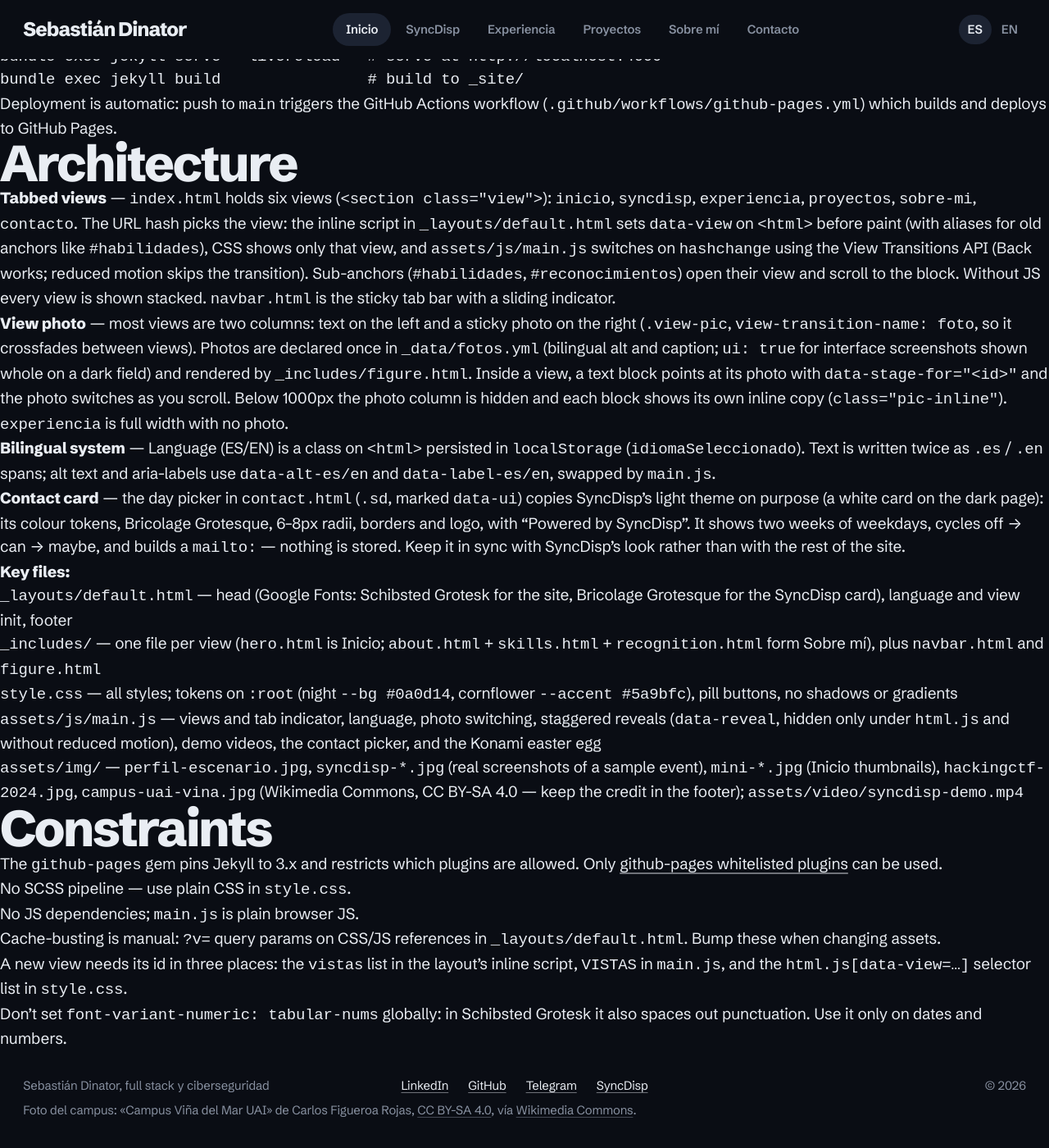
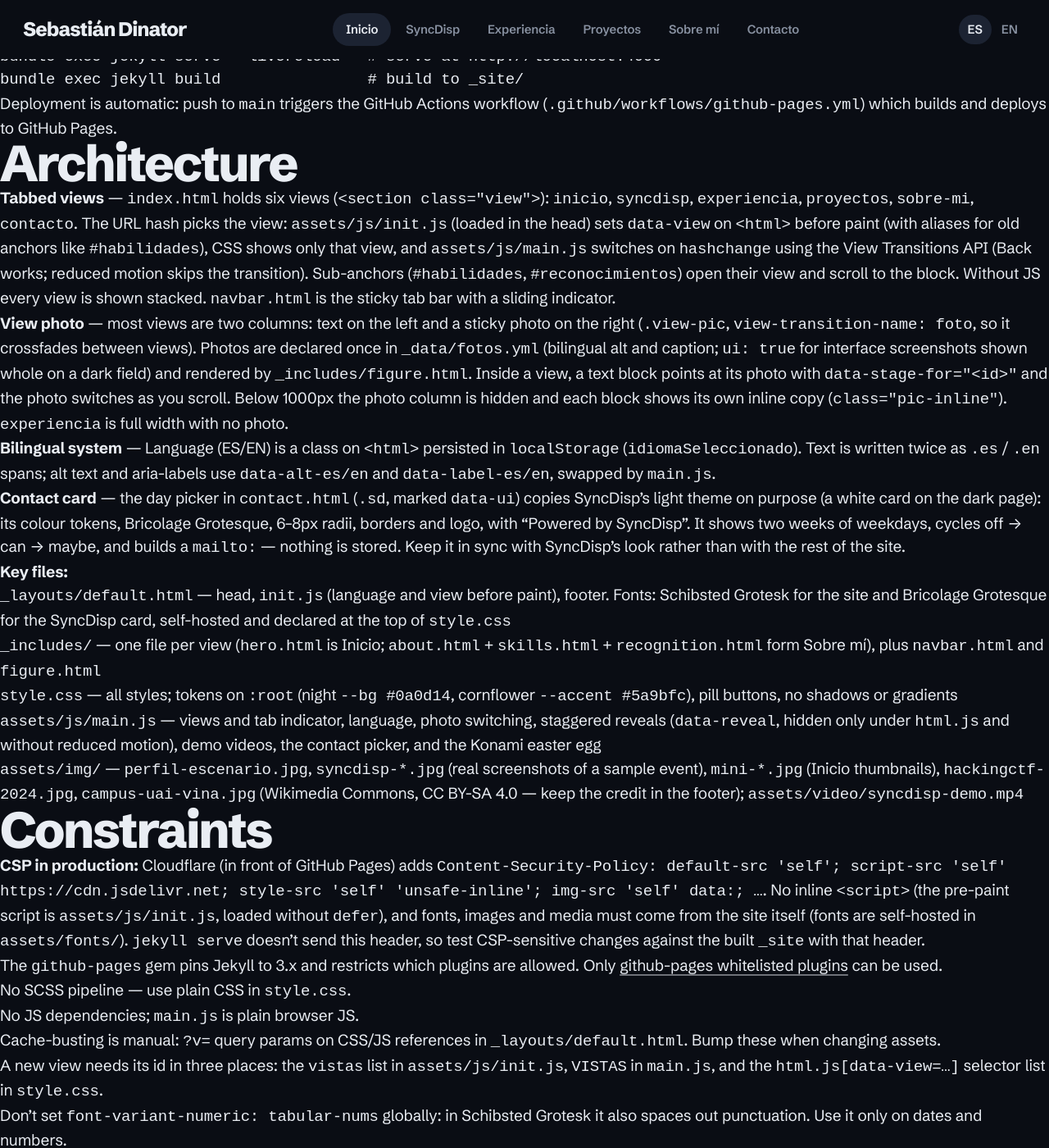
Before and after one commit to Seva41/Seva41.github.io, a Jekyll site: the page built from CLAUDE.md, in a window 1280 px wide and 1400 px high, scrolled down 302 px. Shown: the whole window at 82% size. Built offline with Jekyll 4.4.1, drawn with Linux system fonts in a browser that asks for light colours; our own code applies the rules of GitHub Pages for plain Markdown files.

Commit message:
Add init.js for language and active view handling before rendering
- Introduced a new script (init.js) to manage language selection and active view based on the URL hash.
- The script sets the document's language and view attributes to prevent flickering during page load.
- Implements a fallback to remove JS class if main.js fails to execute within 3 seconds.

```diff
--- a/CLAUDE.md
+++ b/CLAUDE.md
@@ -18,7 +18,7 @@ Deployment is automatic: push to `main` triggers the GitHub Actions workflow (`.
 
 ## Architecture
 
-**Tabbed views** — `index.html` holds six views (`<section class="view">`): `inicio`, `syncdisp`, `experiencia`, `proyectos`, `sobre-mi`, `contacto`. The URL hash picks the view: the inline script in `_layouts/default.html` sets `data-view` on `<html>` before paint (with aliases for old anchors like `#habilidades`), CSS shows only that view, and `assets/js/main.js` switches on `hashchange` using the View Transitions API (Back works; reduced motion skips the transition). Sub-anchors (`#habilidades`, `#reconocimientos`) open their view and scroll to the block. Without JS every view is shown stacked. `navbar.html` is the sticky tab bar with a sliding indicator.
+**Tabbed views** — `index.html` holds six views (`<section class="view">`): `inicio`, `syncdisp`, `experiencia`, `proyectos`, `sobre-mi`, `contacto`. The URL hash picks the view: `assets/js/init.js` (loaded in the head) sets `data-view` on `<html>` before paint (with aliases for old anchors like `#habilidades`), CSS shows only that view, and `assets/js/main.js` switches on `hashchange` using the View Transitions API (Back works; reduced motion skips the transition). Sub-anchors (`#habilidades`, `#reconocimientos`) open their view and scroll to the block. Without JS every view is shown stacked. `navbar.html` is the sticky tab bar with a sliding indicator.
 
 **View photo** — most views are two columns: text on the left and a sticky photo on the right (`.view-pic`, `view-transition-name: foto`, so it crossfades between views). Photos are declared once in `_data/fotos.yml` (bilingual alt and caption; `ui: true` for interface screenshots shown whole on a dark field) and rendered by `_includes/figure.html`. Inside a view, a text block points at its photo with `data-stage-for="<id>"` and the photo switches as you scroll. Below 1000px the photo column is hidden and each block shows its own inline copy (`class="pic-inline"`). `experiencia` is full width with no photo.
 
@@ -27,7 +27,7 @@ Deployment is automatic: push to `main` triggers the GitHub Actions workflow (`.
 **Contact card** — the day picker in `contact.html` (`.sd`, marked `data-ui`) copies SyncDisp's light theme on purpose (a white card on the dark page): its colour tokens, Bricolage Grotesque, 6–8px radii, borders and logo, with "Powered by SyncDisp". It shows two weeks of weekdays, cycles off → can → maybe, and builds a `mailto:` — nothing is stored. Keep it in sync with SyncDisp's look rather than with the rest of the site.
 
 **Key files:**
-- `_layouts/default.html` — head (Google Fonts: Schibsted Grotesk for the site, Bricolage Grotesque for the SyncDisp card), language and view init, footer
+- `_layouts/default.html` — head, `init.js` (language and view before paint), footer. Fonts: Schibsted Grotesk for the site and Bricolage Grotesque for the SyncDisp card, self-hosted and declared at the top of `style.css`
 - `_includes/` — one file per view (`hero.html` is Inicio; `about.html` + `skills.html` + `recognition.html` form Sobre mí), plus `navbar.html` and `figure.html`
 - `style.css` — all styles; tokens on `:root` (night `--bg #0a0d14`, cornflower `--accent #5a9bfc`), pill buttons, no shadows or gradients
 - `assets/js/main.js` — views and tab indicator, language, photo switching, staggered reveals (`data-reveal`, hidden only under `html.js` and without reduced motion), demo videos, the contact picker, and the Konami easter egg
@@ -35,9 +35,11 @@ Deployment is automatic: push to `main` triggers the GitHub Actions workflow (`.
 
 ## Constraints
 
+- **CSP in production:** Cloudflare (in front of GitHub Pages) adds `Content-Security-Policy: default-src 'self'; script-src 'self' https://cdn.jsdelivr.net; style-src 'self' 'unsafe-inline'; img-src 'self' data:; …`. No inline `<script>` (the pre-paint script is `assets/js/init.js`, loaded without `defer`), and fonts, images and media must come from the site itself (fonts are self-hosted in `assets/fonts/`). `jekyll serve` doesn't send this header, so test CSP-sensitive changes against the built `_site` with that header.
+
 - The `github-pages` gem pins Jekyll to 3.x and restricts which plugins are allowed. Only [github-pages whitelisted plugins](https://pages.github.com/versions/) can be used.
 - No SCSS pipeline — use plain CSS in `style.css`.
 - No JS dependencies; `main.js` is plain browser JS.
 - Cache-busting is manual: `?v=` query params on CSS/JS references in `_layouts/default.html`. Bump these when changing assets.
-- A new view needs its id in three places: the `vistas` list in the layout's inline script, `VISTAS` in `main.js`, and the `html.js[data-view=…]` selector list in `style.css`.
+- A new view needs its id in three places: the `vistas` list in `assets/js/init.js`, `VISTAS` in `main.js`, and the `html.js[data-view=…]` selector list in `style.css`.
 - Don't set `font-variant-numeric: tabular-nums` globally: in Schibsted Grotesk it also spaces out punctuation. Use it only on dates and numbers.
--- a/_includes/contact.html
+++ b/_includes/contact.html
@@ -7,7 +7,7 @@
     </p>
 
     <!-- Tarjeta con el estilo de SyncDisp (tema claro): sus colores, su tipografía y su logo -->
-    <form class="sd" action="mailto:seba@sebadinator.com" method="get" data-ui data-reveal>
+    <form class="sd" data-ui data-reveal>
       <div class="sd-head">
         <p class="sd-title"><span class="es">Una conversación con Sebastián</span><span class="en">A chat with Sebastián</span></p>
         <p class="sd-people"><span class="es">tú + 1</span><span class="en">you + 1</span></p>
--- a/_layouts/default.html
+++ b/_layouts/default.html
@@ -11,31 +11,16 @@
     <meta property="og:description" content="{{ page.description }}" />
     <meta property="og:url" content="{{ site.url }}/" />
     <meta property="og:image" content="{{ site.url }}/assets/img/perfil-escenario.jpg" />
-    <!-- Antes de pintar: idioma y vista activa (según el #), para que no parpadee -->
-    <script>
-      (function () {
-        var d = document.documentElement, l = 'es';
-        try { l = localStorage.getItem('idiomaSeleccionado') || 'es'; } catch (e) {}
-        var vistas = ['inicio', 'syncdisp', 'experiencia', 'proyectos', 'sobre-mi', 'contacto'];
-        var alias = { intro: 'inicio', about: 'sobre-mi', experience: 'experiencia', skills: 'sobre-mi', habilidades: 'sobre-mi', reconocimientos: 'sobre-mi', contact: 'contacto' };
-        var v = decodeURIComponent(location.hash.slice(1));
-        v = alias[v] || v;
-        d.classList.add('lang-' + l, 'js');
-        d.lang = l;
-        d.setAttribute('data-view', vistas.indexOf(v) >= 0 ? v : 'inicio');
-        setTimeout(function () { if (!window.__mainOk) d.classList.remove('js'); }, 3000);
-      })();
-    </script>
-    <link rel="preconnect" href="https://fonts.googleapis.com" />
-    <link rel="preconnect" href="https://fonts.gstatic.com" crossorigin />
-    <link rel="stylesheet" href="https://fonts.googleapis.com/css2?family=Schibsted+Grotesk:wght@400;600;800&family=Bricolage+Grotesque:opsz,wght@12..96,400..700&display=swap" />
-    <link rel="stylesheet" href="{{ '/style.css?v=3.2' | relative_url }}" />
+    <!-- Antes de pintar: idioma y vista activa. Sin defer a propósito; archivo aparte por la CSP (sin scripts inline) -->
+    <script src="{{ '/assets/js/init.js?v=1.0' | relative_url }}"></script>
+    <link rel="preload" href="{{ '/assets/fonts/schibsted-grotesk-latin.woff2' | relative_url }}" as="font" type="font/woff2" crossorigin />
+    <link rel="stylesheet" href="{{ '/style.css?v=3.3' | relative_url }}" />
     <link rel="icon" href="{{ '/assets/icons/favicon.ico?v=1.0' | relative_url }}" type="image/x-icon" />
     <link rel="icon" type="image/png" sizes="16x16" href="{{ '/assets/icons/favicon-16x16.png?v=1.0' | relative_url }}" />
     <link rel="icon" type="image/png" sizes="32x32" href="{{ '/assets/icons/favicon-32x32.png?v=1.0' | relative_url }}" />
     <link rel="apple-touch-icon" sizes="180x180" href="{{ '/assets/icons/apple-touch-icon.png?v=1.0' | relative_url }}" />
     <link rel="manifest" href="{{ '/assets/icons/site.webmanifest?v=1.0' | relative_url }}" />
-    <script defer src="{{ '/assets/js/main.js?v=3.1' | relative_url }}"></script>
+    <script defer src="{{ '/assets/js/main.js?v=3.2' | relative_url }}"></script>
   </head>
   <body>
     <a class="skip-link" href="#main-content"><span class="es">Saltar al contenido</span><span class="en">Skip to content</span></a>
--- /dev/null
+++ b/assets/js/init.js
@@ -0,0 +1,15 @@
+// Antes de pintar: idioma y vista activa (según el #), para que no parpadee. Va en un archivo aparte
+// (no inline) porque la CSP del sitio solo permite scripts del propio dominio.
+(function () {
+  var d = document.documentElement, l = 'es';
+  try { l = localStorage.getItem('idiomaSeleccionado') || 'es'; } catch (e) {}
+  var vistas = ['inicio', 'syncdisp', 'experiencia', 'proyectos', 'sobre-mi', 'contacto'];
+  var alias = { intro: 'inicio', about: 'sobre-mi', experience: 'experiencia', skills: 'sobre-mi', habilidades: 'sobre-mi', reconocimientos: 'sobre-mi', contact: 'contacto' };
+  var v = decodeURIComponent(location.hash.slice(1));
+  v = alias[v] || v;
+  d.classList.add('lang-' + l, 'js');
+  d.lang = l;
+  d.setAttribute('data-view', vistas.indexOf(v) >= 0 ? v : 'inicio');
+  // Si main.js no llega a correr, se vuelve a la versión sin JS (todas las vistas a la vista).
+  setTimeout(function () { if (!window.__mainOk) d.classList.remove('js'); }, 3000);
+})();
--- a/assets/js/main.js
+++ b/assets/js/main.js
@@ -164,7 +164,8 @@ function aplicarVista({ vista, ancla }) {
 
 function irA(destino) {
   const enfocar = () => document.getElementById(destino.vista)?.querySelector('h1')?.focus({ preventScroll: true });
-  if (document.startViewTransition && !reduceMotion.matches) {
+  // Sin la clase js se ven todas las vistas y las fotos repetirían su view-transition-name.
+  if (document.startViewTransition && !reduceMotion.matches && root.classList.contains('js')) {
     document.startViewTransition(() => aplicarVista(destino)).finished.then(enfocar, enfocar);
   } else {
     aplicarVista(destino);
--- a/style.css
+++ b/style.css
@@ -1,4 +1,41 @@
 /* Sebastián Dinator — vistas por pestaña sobre azul noche; cada vista trae su foto a la derecha. */
+
+/* Fuentes autoalojadas (la CSP del sitio solo permite fuentes del propio dominio). Variables: un archivo por alfabeto. */
+@font-face {
+  font-family: "Bricolage Grotesque";
+  font-style: normal;
+  font-weight: 400 700;
+  font-display: swap;
+  src: url("assets/fonts/bricolage-grotesque-latin-ext.woff2") format("woff2");
+  unicode-range: U+0100-02BA, U+02BD-02C5, U+02C7-02CC, U+02CE-02D7, U+02DD-02FF, U+0304, U+0308, U+0329, U+1D00-1DBF, U+1E00-1E9F, U+1EF2-1EFF, U+2020, U+20A0-20AB, U+20AD-20C4, U+2113, U+2C60-2C7F, U+A720-A7FF;
+}
+
+@font-face {
+  font-family: "Bricolage Grotesque";
+  font-style: normal;
+  font-weight: 400 700;
+  font-display: swap;
+  src: url("assets/fonts/bricolage-grotesque-latin.woff2") format("woff2");
+  unicode-range: U+0000-00FF, U+0131, U+0152-0153, U+02BB-02BC, U+02C6, U+02DA, U+02DC, U+0304, U+0308, U+0329, U+2000-206F, U+20AC, U+2122, U+2191, U+2193, U+2212, U+2215, U+FEFF, U+FFFD;
+}
+
+@font-face {
+  font-family: "Schibsted Grotesk";
+  font-style: normal;
+  font-weight: 400 800;
+  font-display: swap;
+  src: url("assets/fonts/schibsted-grotesk-latin-ext.woff2") format("woff2");
+  unicode-range: U+0100-02BA, U+02BD-02C5, U+02C7-02CC, U+02CE-02D7, U+02DD-02FF, U+0304, U+0308, U+0329, U+1D00-1DBF, U+1E00-1E9F, U+1EF2-1EFF, U+2020, U+20A0-20AB, U+20AD-20C4, U+2113, U+2C60-2C7F, U+A720-A7FF;
+}
+
+@font-face {
+  font-family: "Schibsted Grotesk";
+  font-style: normal;
+  font-weight: 400 800;
+  font-display: swap;
+  src: url("assets/fonts/schibsted-grotesk-latin.woff2") format("woff2");
+  unicode-range: U+0000-00FF, U+0131, U+0152-0153, U+02BB-02BC, U+02C6, U+02DA, U+02DC, U+0304, U+0308, U+0329, U+2000-206F, U+20AC, U+2122, U+2191, U+2193, U+2212, U+2215, U+FEFF, U+FFFD;
+}
 
 :root {
   /* Paleta: noche y aciano */
```
Also changed, not shown: assets/fonts/bricolage-grotesque-latin-ext.woff2 (added), assets/fonts/bricolage-grotesque-latin.woff2 (added), assets/fonts/schibsted-grotesk-latin-ext.woff2 (added), assets/fonts/schibsted-grotesk-latin.woff2 (added).
